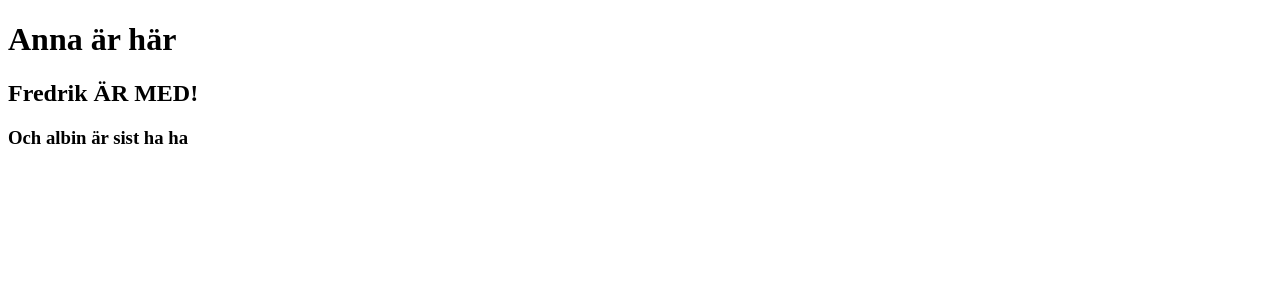
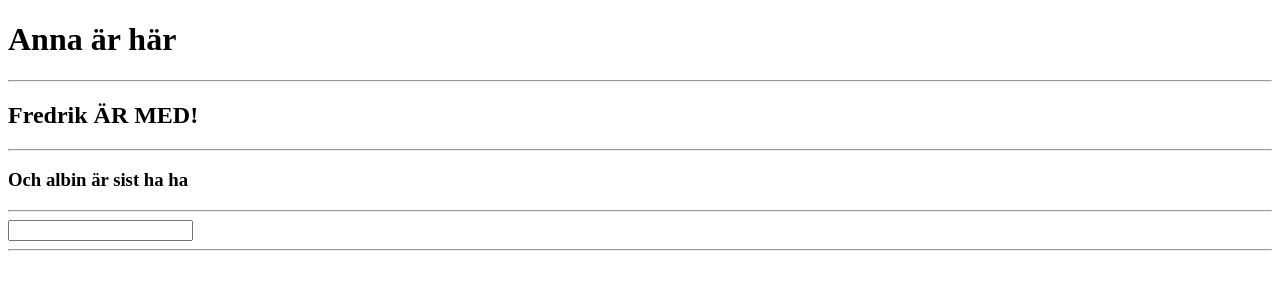
Before and after one commit to WilhelmErik/KamelP, a plain HTML site: page index.html in a window 1280 px wide. Drawn offline with Linux system fonts and the light colour scheme.

Commit message:
Update index.html

```diff
--- a/index.html
+++ b/index.html
@@ -9,9 +9,10 @@
 </head>
 
 <body>
-    <h1>Anna är här</h1>
-    <h2>Fredrik ÄR MED!</h2>
-    <h3>Och albin är sist ha ha </h3>
+    <h1>Anna är här</h1><hr>
+    <h2>Fredrik ÄR MED!</h2><hr>
+    <h3>Och albin är sist ha ha </h3><hr>
+    <input type="text" name="Skriv en färg" id="färg"> <hr>
 </body>
 
 </html>
```
